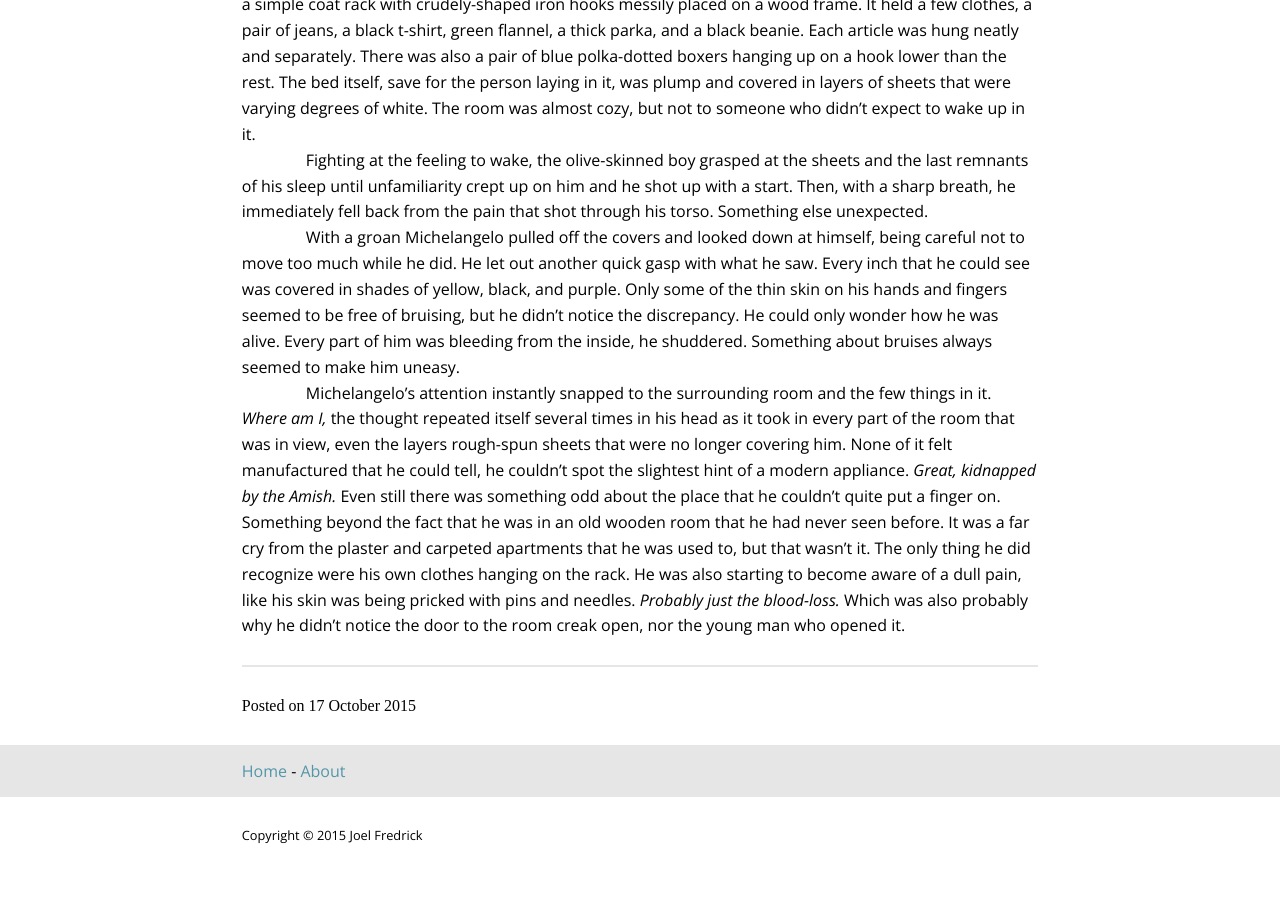
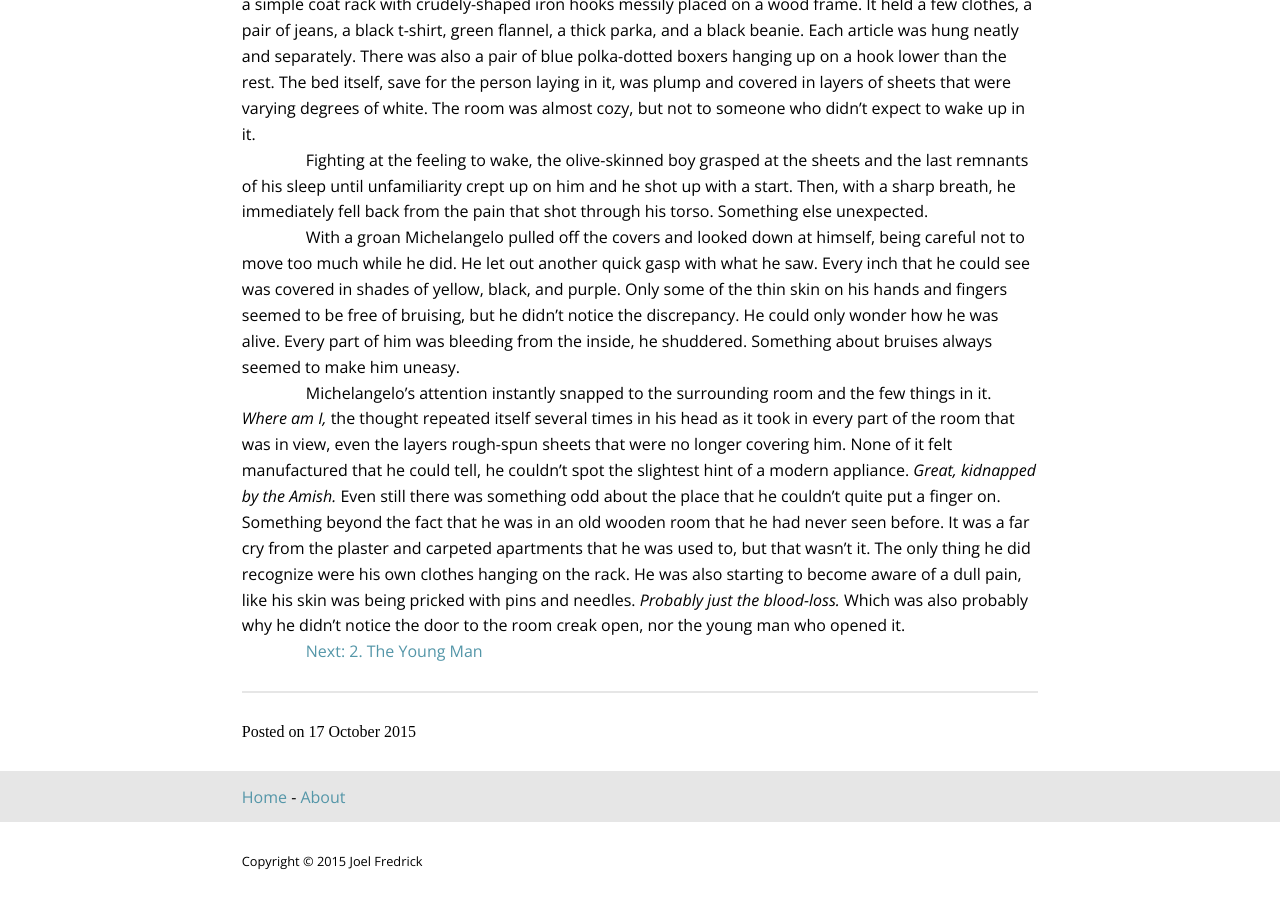
Before and after one commit to jfelsinger/write.joelfredrick.com, a Jekyll site: the page built from _posts/2015-10-17-waking-up.md, in a window 1280 px wide and 900 px high, scrolled down 965 px. Built offline with Jekyll 4.4.1, drawn with Linux system fonts in a browser that asks for light colours; nearby versions of some CDN libraries; some web fonts are replaced; before the commit the page ends 1839 px from its top, so only the background shows below that.

Commit message:
Added links

```diff
--- a/_posts/2015-10-17-waking-up.md
+++ b/_posts/2015-10-17-waking-up.md
@@ -91,3 +91,5 @@ rack. He was also starting to become aware of a dull pain, like his skin
 was being pricked with pins and needles. *Probably just the blood-loss.*
 Which was also probably why he didn't notice the door to the room creak
 open, nor the young man who opened it.
+
+[Next: 2. The Young Man](/omnitia/the-young-man)
```
Also changed, not shown: _posts/2015-10-20-the-young-man.md (+2 -0 lines).
